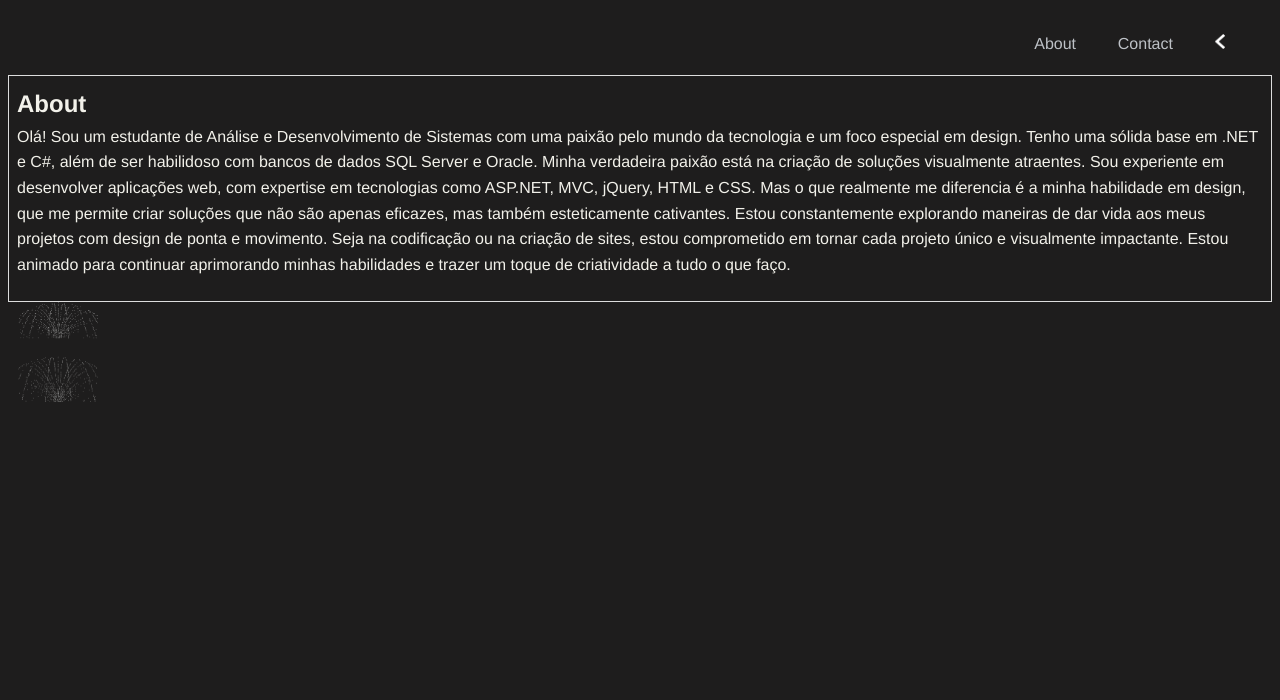
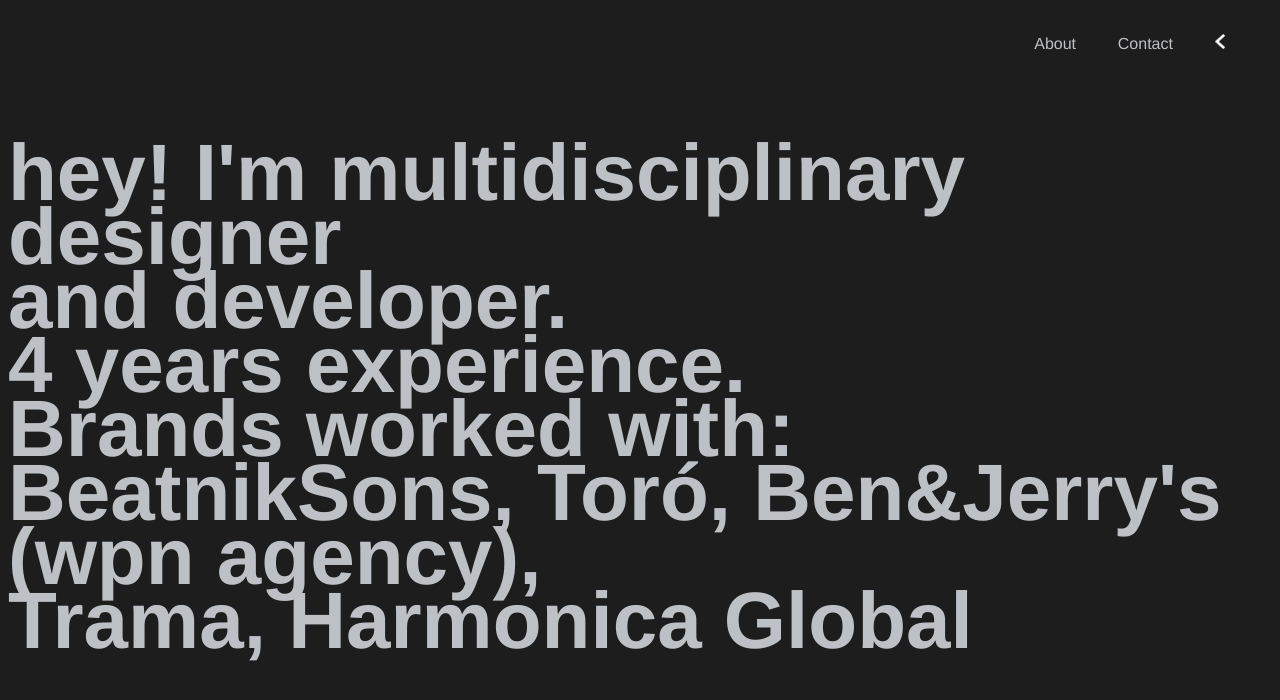
Before and after one commit to graficolucas/graficolucassite, a plain HTML site: page about.html in a window 1280 px wide. Drawn offline with Linux system fonts and the light colour scheme.

Commit message:
Your commit message here

```diff
--- a/about.html
+++ b/about.html
@@ -25,29 +25,16 @@
       </ul>
     </nav>
 
-    <table class="image-table">
-      <tr>
-        <td>
-          <h2>About</h2>
-          <p>
-            Olá! Sou um estudante de Análise e Desenvolvimento de Sistemas com
-            uma paixão pelo mundo da tecnologia e um foco especial em design.
-            Tenho uma sólida base em .NET e C#, além de ser habilidoso com
-            bancos de dados SQL Server e Oracle. Minha verdadeira paixão está na
-            criação de soluções visualmente atraentes. Sou experiente em
-            desenvolver aplicações web, com expertise em tecnologias como
-            ASP.NET, MVC, jQuery, HTML e CSS. Mas o que realmente me diferencia
-            é a minha habilidade em design, que me permite criar soluções que
-            não são apenas eficazes, mas também esteticamente cativantes. Estou
-            constantemente explorando maneiras de dar vida aos meus projetos com
-            design de ponta e movimento. Seja na codificação ou na criação de
-            sites, estou comprometido em tornar cada projeto único e visualmente
-            impactante. Estou animado para continuar aprimorando minhas
-            habilidades e trazer um toque de criatividade a tudo o que faço.
-          </p>
-        </td>
-      </tr>
-    </table>
-    <img src="img/aaa.png" alt="" height="" width="100" />
+    <h2>
+      hey! I'm multidisciplinary designer<br>
+      and developer.<br>
+      4 years experience.<br> Brands worked with:<br>
+      BeatnikSons, Toró, Ben&Jerry's (wpn agency),<br>
+      Trama, Harmonica Global
+    </h2>
+
+    <!-- Adicione uma quebra de linha aqui -->
+
+    <!-- Ajuste a largura e altura da imagem conforme necessário -->
   </body>
 </html>
--- a/css/style.css
+++ b/css/style.css
@@ -58,6 +58,15 @@ h1 {
 
 
 }
+
+h2 {
+    color: rgb(189, 193, 198);
+        font-size: 80px;
+        margin-bottom: 15px;
+        /* Adicione margem inferior para separar o texto */
+        line-height: 0.8;
+        /* Ajuste a altura da linha para melhorar a legibilidade */
+    }
 
 /* Estilo para parágrafos nas seções "About" e "Contact" */
 p {
```
Also changed, not shown: beatnik.html (+8 -12 lines), harmonica.html (+23 -16 lines), index.html (+6 -1 lines), wpn.html (+3 -18 lines), img/harmonica1.png (renamed from img/009 post.png), 2 other files.
